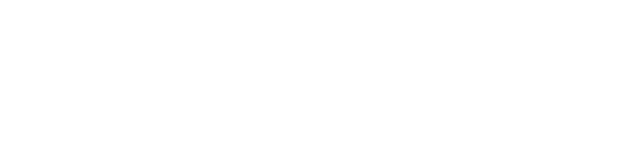
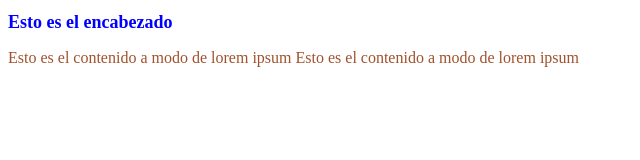
Before and after one commit to s1ncl41r/primer_repo_prueba, a plain HTML site: page index.html in a window 1280 px wide. Shown: the whole page, without its empty margins (0-640 px from the left). Drawn offline with Linux system fonts and the light colour scheme.

Commit message:
añadidos cambios a h1 y p

```diff
--- a/index.html
+++ b/index.html
@@ -9,5 +9,8 @@
 </head>
 <body>
 
+    <h1>Esto es el encabezado</h1>
+    <p>Esto es el contenido a modo de lorem ipsum Esto es el contenido a modo de lorem ipsum</p>
+
 </body>
 </html>
--- a/style.css
+++ b/style.css
@@ -1,3 +1,10 @@
 h1{
-    color: red;
+    color: blue;
+    font-size: large;
+    font-weight: bold;
 }
+
+p{
+    font-size: medium;
+    color: sienna;
+}
```
